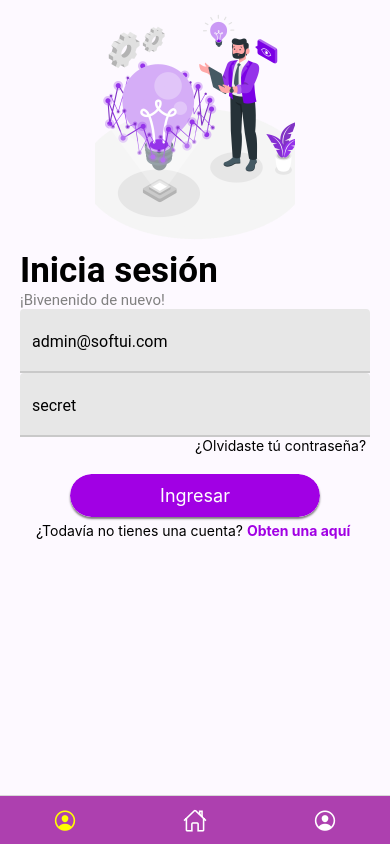
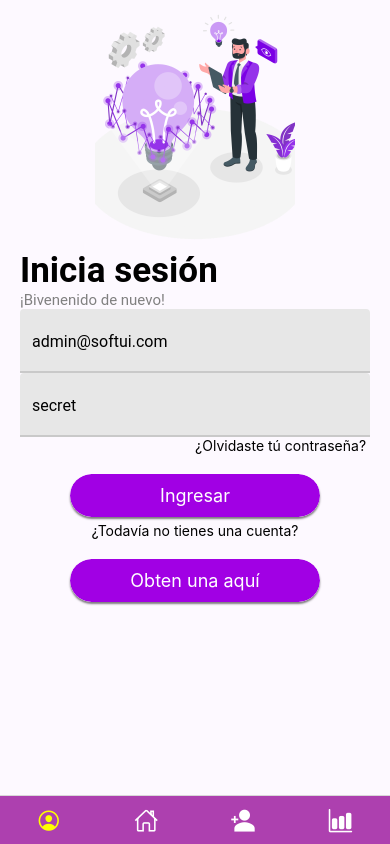
Before and after one commit to Alfredo12334433/C02-Mobile-App, a React Native app: screen /Place in a window 390 px wide. Built offline with nearby package versions, Linux system fonts and the light colour scheme.

Commit message:
add icons and buttons

```diff
--- a/App.js
+++ b/App.js
@@ -31,6 +31,7 @@ import Login from "./src/screens/Login";
 import Register from "./src/screens/Register";
 import Home from "./src/screens/Home";
 import Navigation from "./src/navigation/Navigation";
+
 // import Drawer from "./src/navigation/Drawer"
 
 const App: () => Node = () => {
--- a/src/navigation/Navigation.js
+++ b/src/navigation/Navigation.js
@@ -48,9 +48,9 @@ export default function Navigation() {
                     tabBarStyle: {backgroundColor: '#AD40AF'},
                     tabBarInactiveTintColor: '#fff',
                     tabBarActiveTintColor: 'yellow',
-                    tabBarIcon: ({color, size}) => <Ionicons name="person-circle-outline" color={color} size={size}/>,
+                    tabBarIcon: ({color, size}) => <Ionicons name="ios-person-add-sharp" color={color} size={size}/>,
                 }}/>
-                  {/* <Tab.Screen name="Main" component={Main} options={{
+                   <Tab.Screen name="Main" component={Main} options={{
                     title: "",
                   headerShown: false,
           tabBarShowLabel: false,
@@ -58,8 +58,8 @@ export default function Navigation() {
                     tabBarStyle: {backgroundColor: '#AD40AF'},
                     tabBarInactiveTintColor: '#fff',
                     tabBarActiveTintColor: 'yellow',
-                    tabBarIcon: ({color, size}) => <Ionicons name="adduser" color={color} size={size}/>,
-                }}/> */}
+                    tabBarIcon: ({color, size}) => <Ionicons name="bar-chart" color={color} size={size}/>,
+                }}/>
 
                  {/* <Tab.Screen name="Place" component={Place} options={{
                     title: "",
--- a/src/screens/Home.js
+++ b/src/screens/Home.js
@@ -11,7 +11,7 @@ export default function Home(props) {
     console.log(navigation);
 
     const onPress = () => {
-        navigation.navigate('Login')
+        navigation.navigate('Main')
       };
     return (
         <SafeAreaProvider style={styles.container}>
@@ -37,4 +37,5 @@ const styles = StyleSheet.create({
         marginTop: 40
     },
 
+
 });
--- a/src/screens/Login.js
+++ b/src/screens/Login.js
@@ -20,7 +20,9 @@ export default function Login(props){
         initialValues: initialValues(), validationSchema: Yup.object(validationSchema()),
         onSubmit: (formInfo) => {
             // axios.post('http://192.168.100.188:8000/api/login', formInfo)
-            axios.post('http://10.108.97.79:8000/api/login', formInfo)
+            // axios.post('http://10.108.97.79:8000/api/login', formInfo)
+            axios.post('http:// 192.168.1.75:8000/api/login', formInfo)
+
                 .then(response => {
                     console.log(response.data.data)
                     saveData(response.data.data)
@@ -59,9 +61,11 @@ export default function Login(props){
 
         }
     }
+    const onPress = () => {
+        navigation.navigate('Register')
+      };
 
     return (
-
 
         <SafeAreaProvider style={styles.container}>
             <ScrollView>
@@ -108,8 +112,20 @@ export default function Login(props){
                 />
                     </View>
                     <View style={styles.getAccount}>
-                        <Text  style={styles.subtitle}>¿Todavía no tienes una cuenta? <Text style={styles.innerText}>Obten
-                            una aquí</Text> </Text>
+                        <Text  style={styles.subtitle}>¿Todavía no tienes una cuenta?</Text>
+                        <Button
+                                onPress={onPress}
+                            // onPress={() => {
+
+                            // //   alert('Ir a la humedad');
+                            //    }}
+                             title="Obten una aquí"
+                            buttonStyle={styles.buttonStyle}
+                            containerStyle={styles.containerStyle}
+                          />
+
+                        {/* <Text style={styles.innerText}>Obten
+                            una aquí</Text>  */}
                     </View>
                 </View>
             </ScrollView>
--- a/src/screens/Place.js
+++ b/src/screens/Place.js
@@ -14,7 +14,7 @@ export default function Place () {
     const getUsuarios = async () => {
      try {
       // const response = await fetch('http://192.168.100.188:8000/api/lugares');
-      const response = await fetch('http://10.108.97.79:8000/api/lugares');
+      const response = await fetch('http://192.168.1.75:8000/api/lugares');
       const json = await response.json();
       setData(json.data);
       setLoading(false);
--- a/src/screens/Register.js
+++ b/src/screens/Register.js
@@ -19,7 +19,7 @@ export default function Register(props) {
 
         onSubmit: (formInfo) => {
             // axios.post('http://192.168.100.188:8000/api/crear', formInfo)
-            axios.post('http://10.108.97.79:8000/api/crear', formInfo)
+            axios.post('http://192.168.1.75:8000/api/crear', formInfo)
                 .then(response => {
                     saveData(response.data.data)
                     navigation.navigate('Home')
```
Also changed, not shown: src/navigation/Navigations_screens.js (added, +36 -0 lines).
